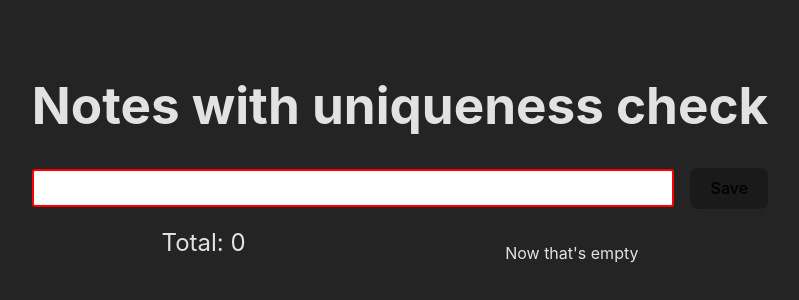
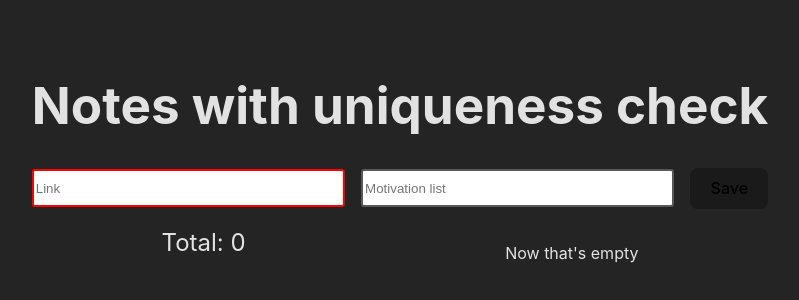
Before and after one commit to Karavang/vacansesNotes, a React (Vite) app: page / in a window 1280 px wide. Shown: the part 90-390 px from the top of the page, without its empty margins (240-1039 px from the left). Built offline with nearby package versions, Linux system fonts and the light colour scheme.

Commit message:
back with motivation

```diff
--- a/src-tauri/data.json
+++ b/src-tauri/data.json
@@ -1 +1 @@
-{"links":["adad"]}
+[{"link":"adasdsad","motivation":"sadasdads"},{"link":"adsadsadsa","motivation":"sdadsadasdas"}]
--- a/src/App.jsx
+++ b/src/App.jsx
@@ -4,6 +4,7 @@ import "./App.css";
 
 function App() {
   const [note, setNote] = useState("");
+  const [mot, setMot] = useState("");
   const [totalValue, setTotalValue] = useState(0);
   const [isContain, setIsContain] = useState(false);
   const [listText, setList] = useState([]);
@@ -15,12 +16,13 @@ function App() {
       await invoke("contains_text", { searchText: note }).catch(console.error),
     );
 
-  const listNotes = async () =>
+  const listNotes = async () => {
     setList(await invoke("list_text").catch(console.error));
+    console.log(listText);
+  };
   const newNote = async (e) => {
-    e.preventDefault();
     if (!isContain) {
-      await invoke("new_note", { link: note });
+      await invoke("new_note", { link: note, motivation: mot });
     }
     total();
     listNotes();
@@ -29,13 +31,16 @@ function App() {
 
   useEffect(() => {
     const inputVac = document.getElementById("input-vac");
+    const motivation = document.getElementById("input-mot");
     const buttonVac = document.getElementById("button-vac");
     if (isContain) {
       inputVac.style.borderColor = "green";
       buttonVac.setAttribute("disabled", "true");
+      motivation.setAttribute("disabled", "true");
     } else {
       inputVac.style.borderColor = "red";
       buttonVac.removeAttribute("disabled");
+      motivation.removeAttribute("disabled");
     }
   }, [isContain]);
   useEffect(() => {
@@ -55,9 +60,19 @@ function App() {
           <input
             id="input-vac"
             type="text"
+            placeholder="Link"
             onChange={(e) => {
               const value = e.target.value;
               setNote(value);
+            }}
+          />
+          <input
+            id="input-mot"
+            type="text"
+            placeholder="Motivation list"
+            onChange={(e) => {
+              const value = e.target.value;
+              setMot(value);
             }}
           />
           <button
@@ -76,7 +91,7 @@ function App() {
                     key={e}
                     className="totalAndlistUlLi"
                   >
-                    {e}
+                    {e.link}
                   </li>
                 ))
               : "Now that's empty"}
--- /dev/null
+++ b/src/Modal.jsx
@@ -0,0 +1,5 @@
+import React from "react";
+
+export const Modal = () => {
+  return <div>Modal</div>;
+};
```
Also changed, not shown: 1 other file (tests, documents, lock files or other folders).
